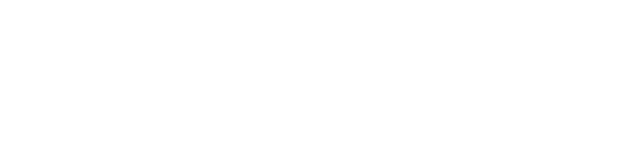
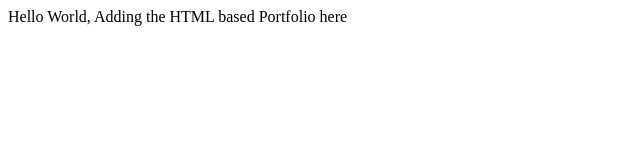
Before and after one commit to Tushar092/Tushar092.github.io, a plain HTML site: page index.html in a window 1280 px wide. Shown: the whole page, without its empty margins (0-640 px from the left). Drawn offline with Linux system fonts and the light colour scheme.

Commit message:
Initial Commit

```diff
--- a/index.html
+++ b/index.html
@@ -6,6 +6,6 @@
     <title>Portfolio</title>
 </head>
 <body>
-
+    Hello World, Adding the HTML based Portfolio here
 </body>
 </html>
```
